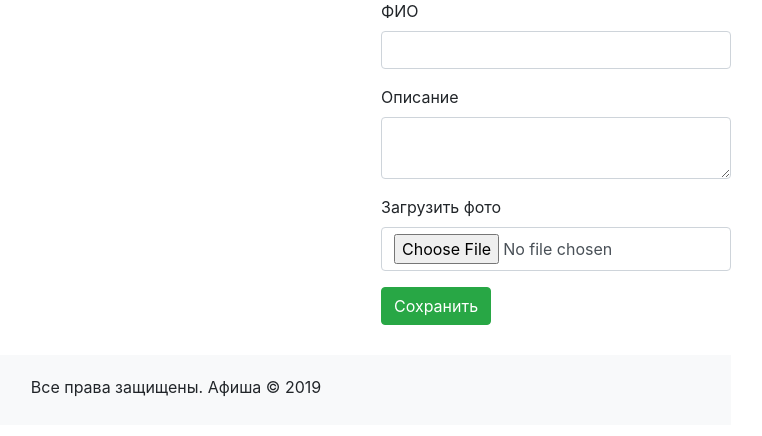
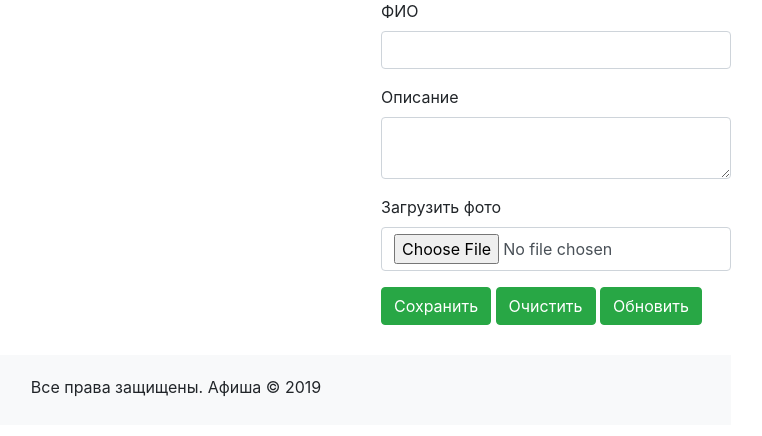
Before and after one commit to Yurij2015/afisha, a PHP site: page /public/artists.php in a window 1280 px wide. Shown: the part 130-566 px from the top of the page, without its empty margins (464-1226 px from the left). Run offline with PHP 8.4, Linux system fonts and the light colour scheme.

Commit message:
artist form complete

```diff
--- a/public/Artist.php
+++ b/public/Artist.php
@@ -10,7 +10,7 @@ class Artist
     function __construct($name, $description, $linkphoto)
     {
         $this->name = trim(htmlspecialchars($name));
-        $this->description = trim(htmlspecialchars($description));
+        $this->description = trim(htmlspecialchars($description), " ");
         $this->linkphoto = $linkphoto;
     }
 
--- a/public/artists.php
+++ b/public/artists.php
@@ -9,7 +9,7 @@ require_once "header.php";
         <hr>
         <div class="row">
             <div class="col-md-8">
-                <div id="artist" >
+                <div id="artist">
                     <?php
                     //            require_once "getartist.php";
                     ?>
@@ -32,6 +32,12 @@ require_once "header.php";
                     <button type="button" class="btn btn-success" onmousedown="addArtist()" onclick="showArtist() ">
                         Сохранить
                     </button>
+                    <button type="reset" class="btn btn-success">
+                        Очистить
+                    </button>
+                    <span class="btn btn-success" onclick="showArtist()">
+                        Обновить
+                    </span>
                 </form>
             </div>
         </div>
--- a/public/getartist.php
+++ b/public/getartist.php
@@ -15,7 +15,7 @@ if ($artists) {
         echo "<div class='row' ><div class='col-md-12'>";
         echo $artist->name();
         echo "<img src='" . $row['linkphoto'] . "' height='250' class=\"rounded float-right\">";
-        echo "<p style='min-height: 200px'>" . $artist->description(). "</p>";
+        echo "<p style='min-height: 220px'>" . $artist->description(). "</p>";
         echo '<a href="' . $row['idartist'] . '" class="small">Редактировать</a><hr>';
         echo "</div></div>";
     }
--- a/public/header.php
+++ b/public/header.php
@@ -8,6 +8,8 @@
     <meta http-equiv="X-UA-Compatible" content="ie=edge">
     <link rel="stylesheet" href="../bootstrap-4.0.0-dist/css/bootstrap.min.css">
     <script src="../js/script.js"></script>
+<!--    <script src="https://cdn.tiny.cloud/1/no-api-key/tinymce/5/tinymce.min.js" referrerpolicy="origin"></script>-->
+<!--    <script>tinymce.init({selector:'textarea'});</script>-->
     <title><?= $title ?></title>
 </head>
 <body>
```
Also changed, not shown: public/addartist.php (+1 -9 lines), public/uploads/Bogod-Svetlana.jpg (added), public/uploads/Boyko-Olga.jpg (added), public/uploads/IMG-20191028-WA0014.jpg (deleted), public/uploads/Konchits-Anzhelika.jpg (added), public/uploads/Screenshot_7.jpg (deleted), public/uploads/n5yDwuQVrUQ.jpg (deleted), public/uploads/Безымянный.png (deleted), public/uploads/Приложение_Начало.jpg (deleted), public/uploads/Проектирование базы данных.jpg (deleted), 1 other file.
